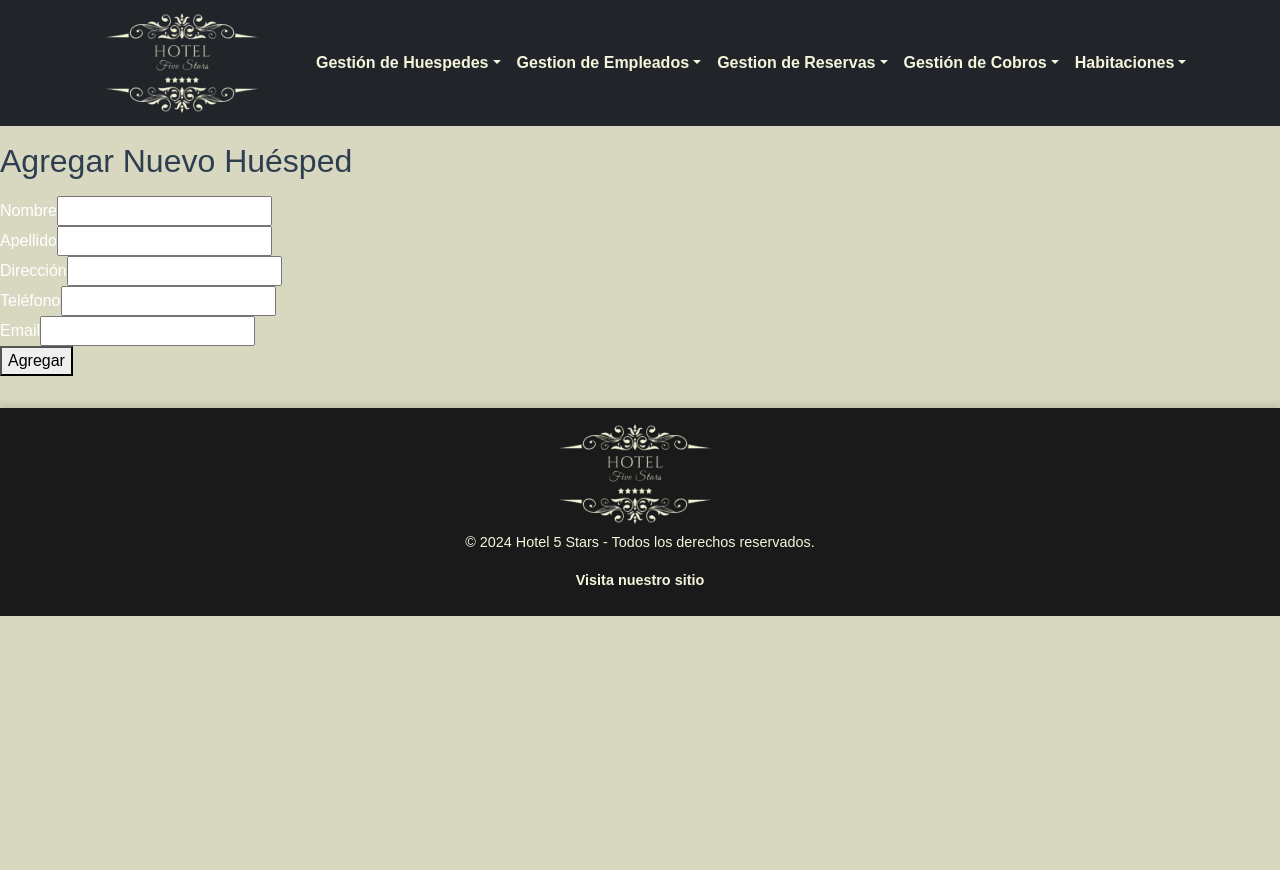
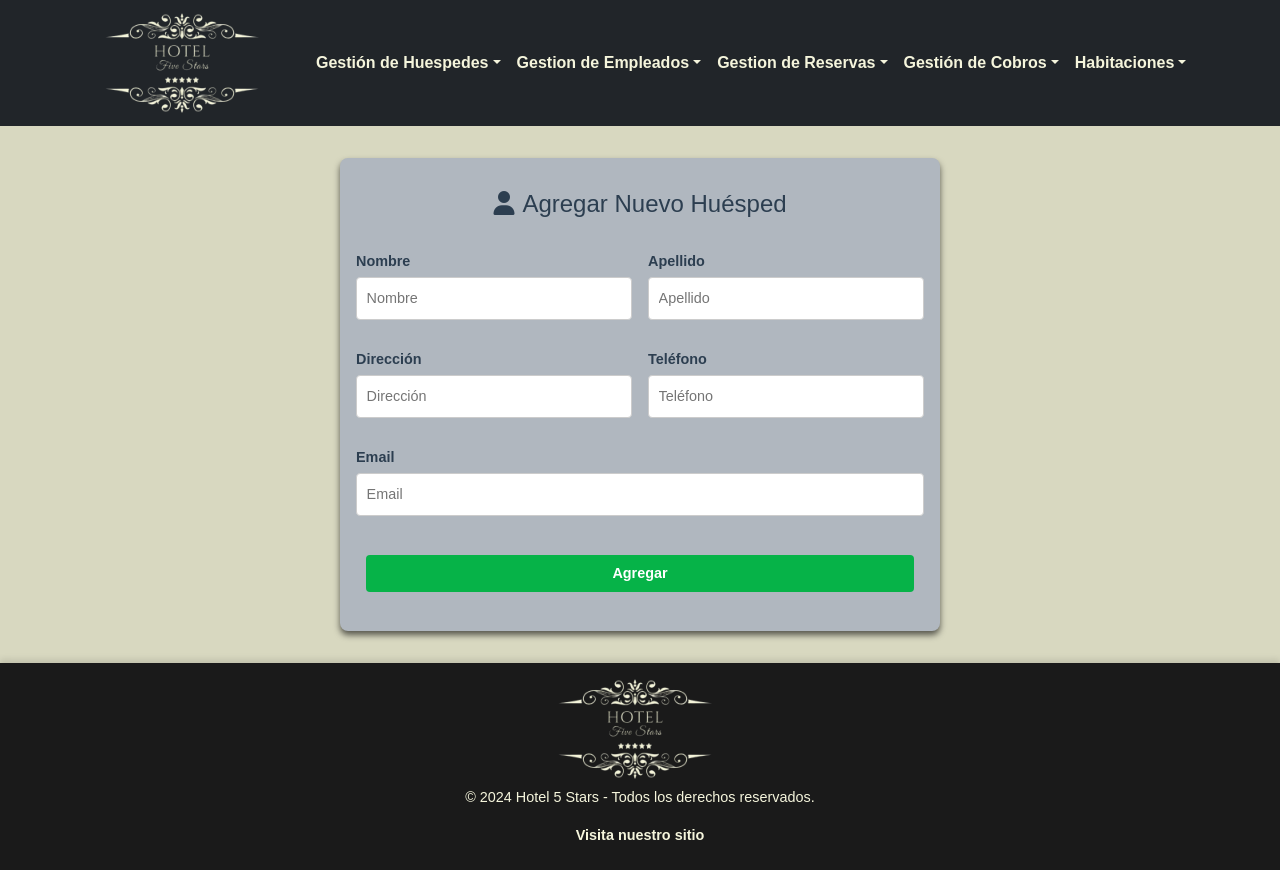
Before and after one commit to Psiquee/Sistema-Hotel, a React (Create React App) app in the folder frontend/: page /add-guest in a window 1280 px wide. Before the commit the page ends 800 px from the top, so only its background shows below. Built offline with nearby package versions, Linux system fonts and the light colour scheme.

Commit message:
ESTILOS COMPLETOS EN HUESPEDES

```diff
--- a/frontend/src/components/huespedes/HuespedesForm.jsx
+++ b/frontend/src/components/huespedes/HuespedesForm.jsx
@@ -19,12 +19,11 @@ const HuespedesForm = () => {
     const { addItem, error: addError } = useAdd('http://localhost:3001/api/huespedes', 'Huésped agregado correctamente');
     const { editItem, error: editError } = useEdit('http://localhost:3001/api/huespedes', 'Huésped actualizado correctamente');
 
-    // cargo data para editar
+    // Cargar datos para editar
     useEffect(() => {
-
         if (id) {
             setLoading(true);
-            getHuespedPorId(id) //huesped x id
+            getHuespedPorId(id)
                 .then((data) => {
                     setHuesped(data);
                     setLoading(false);
@@ -36,28 +35,28 @@ const HuespedesForm = () => {
         }
     }, [id]);
 
-
-      //envio
-      const handleSubmit = async (e) => {
+    // Envío del formulario
+    const handleSubmit = async (e) => {
         e.preventDefault();
         setLoading(true);
 
         try {
             if (id) {
-                // si coincide id edit
+                // Editar si existe el ID
                 await editItem(id, huesped);
             } else {
-                // sino hay se crea uno nuevo
+                // Crear uno nuevo si no existe el ID
                 await addItem(huesped);
             }
             setLoading(false);
-            navigate('/guests');  //reedireccion
+            navigate('/guests');
         } catch (error) {
-            console.error('Error al guardar huesped:', error);
+            console.error('Error al guardar huésped:', error);
             setLoading(false);
         }
     };
-    //manejo cambio
+
+    // Manejo del cambio de input
     const handleChange = (e) => {
         const { name, value } = e.target;
         setHuesped((prevHuesped) => ({
@@ -66,69 +65,84 @@ const HuespedesForm = () => {
         }));
     };
 
-    if (loading) return (
-        <div className="spinner-border" role="status">
-          <span className="visually-hidden">Cargando...</span>
-        </div>
-    );
+    if (loading)
+        return (
+            <div className="d-flex justify-content-center">
+                <div className="spinner-border" role="status">
+                    <span className="visually-hidden">Cargando...</span>
+                </div>
+            </div>
+        );
 
     return (
         <div>
-            <h2>{id ? 'Editar Huésped' : 'Agregar Nuevo Huésped'}</h2>
-            <form onSubmit={handleSubmit}>
+            <form id="form-guest" onSubmit={handleSubmit}>
+                <h2 id="form-title" className="text-center">
+                    <i className="fas fa-user me-2"></i>
+                    {id ? 'Editar Huésped' : 'Agregar Nuevo Huésped'}
+                </h2>
                 <div>
-                    <label style={{ color: 'white' }}>Nombre</label>
+                    <label>Nombre</label>
                     <input
                         type="text"
                         name="Nombre"
+                        placeholder="Nombre"
                         value={huesped.Nombre}
                         onChange={handleChange}
                         required
                     />
                 </div>
                 <div>
-                    <label style={{ color: 'white' }}>Apellido</label>
+                    <label>Apellido</label>
                     <input
                         type="text"
                         name="Apellido"
+                        placeholder="Apellido"
                         value={huesped.Apellido}
                         onChange={handleChange}
                         required
                     />
                 </div>
                 <div>
-                    <label style={{ color: 'white' }}>Dirección</label>
+                    <label>Dirección</label>
                     <input
                         type="text"
                         name="Direccion"
+                        placeholder="Dirección"
                         value={huesped.Direccion}
                         onChange={handleChange}
                     />
                 </div>
                 <div>
-                    <label style={{ color: 'white' }}>Teléfono</label>
+                    <label>Teléfono</label>
                     <input
                         type="text"
                         name="Telefono"
+                        placeholder="Teléfono"
                         value={huesped.Telefono}
                         onChange={handleChange}
                     />
                 </div>
-                <div>
-                    <label  style={{ color: 'white' }}>Email</label>
+                <div className="email-container">
+                    <label>Email</label>
                     <input
                         type="email"
                         name="Mail"
+                        placeholder="Email"
                         value={huesped.Mail}
                         onChange={handleChange}
                         required
                     />
                 </div>
-                <button type="submit">{id ? 'Actualizar' : 'Agregar'}</button>
+                <div className="button-container">
+                    <button type="submit" className="btn btn-success">
+                        {id ? 'Actualizar' : 'Agregar'}
+                    </button>
+                </div>
             </form>
 
-            {addError && <div>{addError}</div>}
-            {editError && <div>{editError}</div>}
+            {addError && <div className="alert alert-danger">{addError}</div>}
+            {editError && <div className="alert alert-danger">{editError}</div>}
         </div>
     );
 };
```
